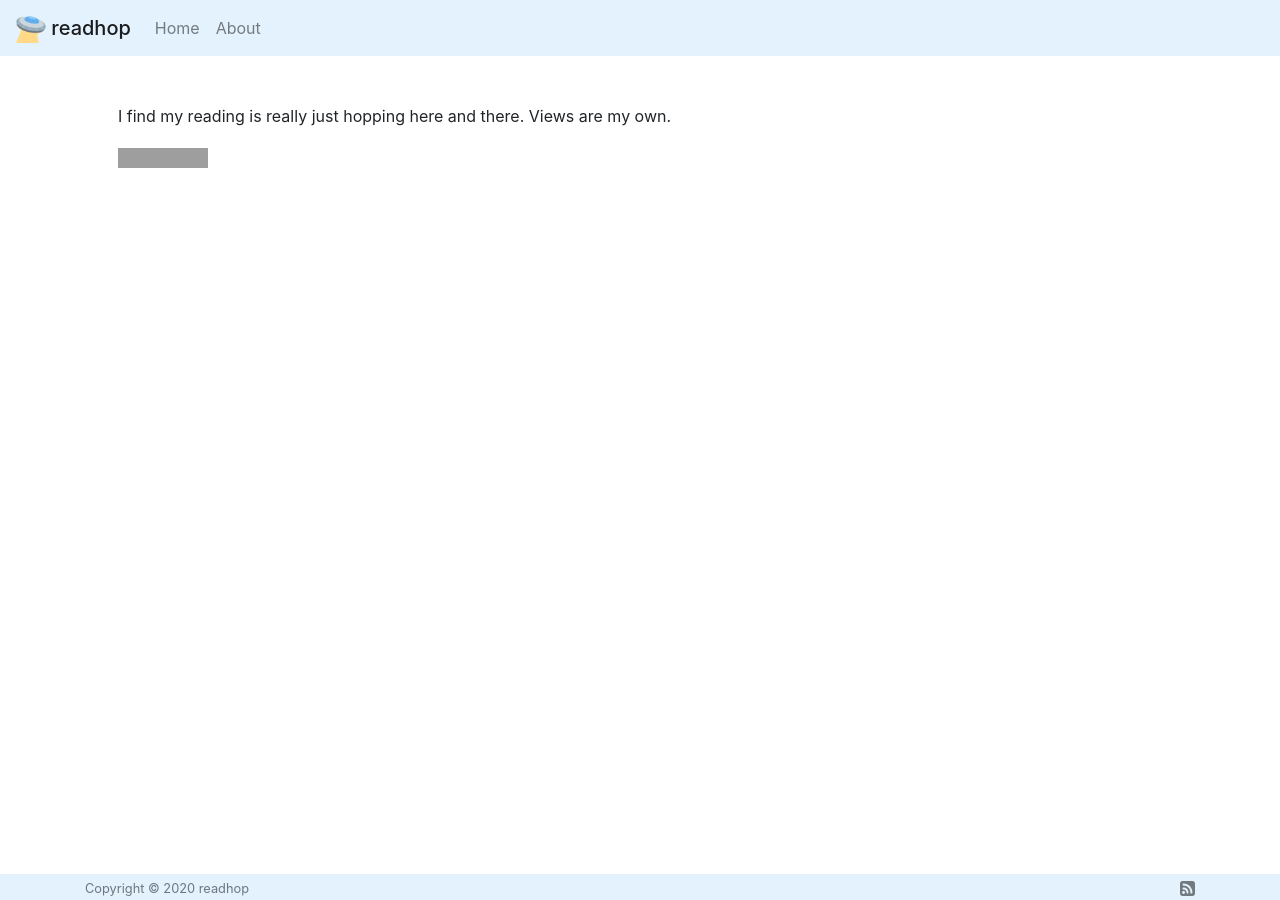
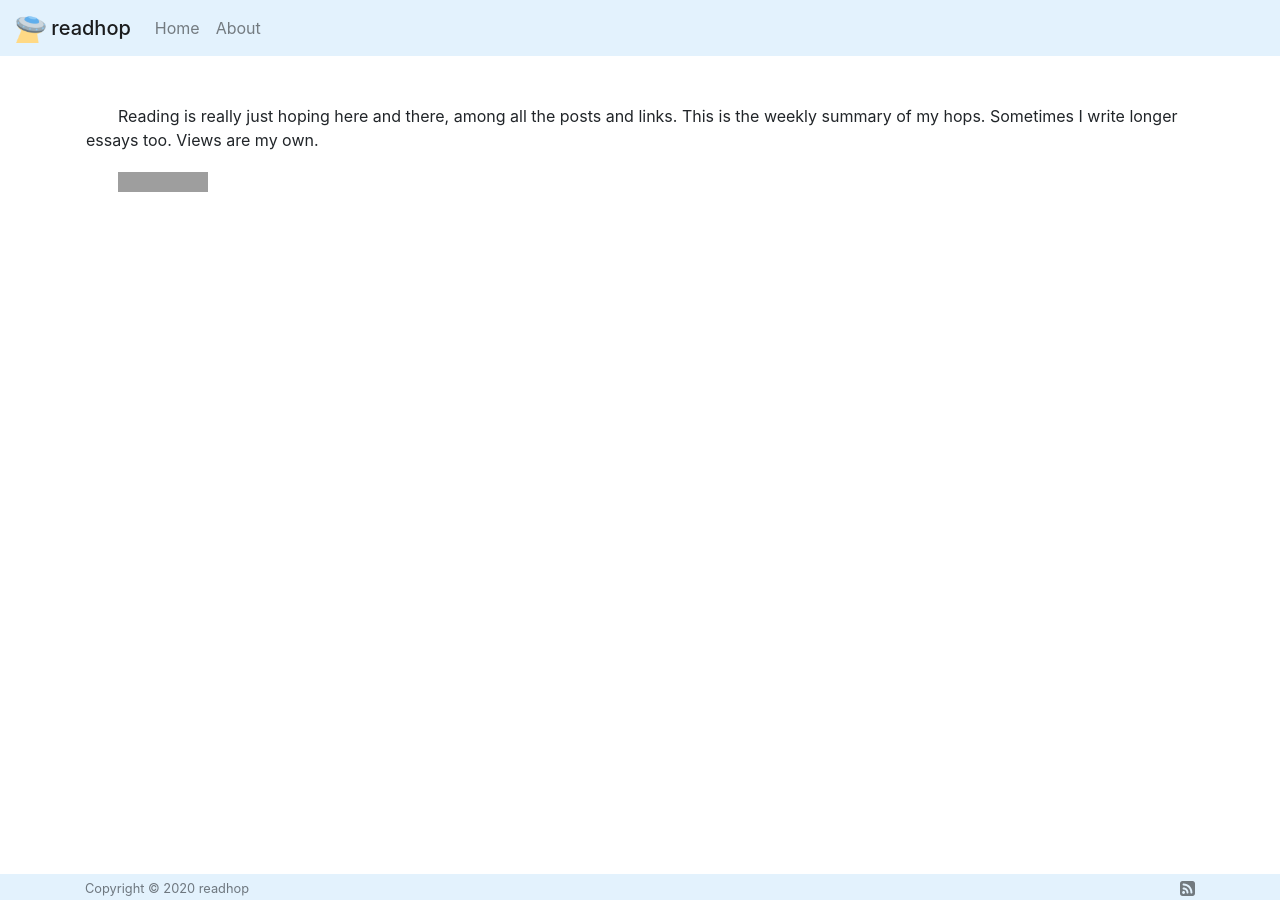
Before and after one commit to robocalpico/robocalpico.github.io, a Jekyll site: the page built from about.md, in a window 1280 px wide. Built offline with Jekyll 4.4.1, drawn with Linux system fonts in a browser that asks for light colours; comment, search, counter and statistics services are not loaded; grey boxes are pictures that could not be loaded.

Commit message:
change about page

```diff
--- a/about.md
+++ b/about.md
@@ -3,6 +3,6 @@
 title: About
 ---
 
-<p>I find my reading is really just hopping here and there. Views are my own.</p>
+<p>Reading is really just hoping here and there, among all the posts and links. This is the weekly summary of my hops. Sometimes I write longer essays too. Views are my own.</p>
 
 ![Hits](https://hitcounter.pythonanywhere.com/count/tag.svg?url=www.readhop.com)
```
